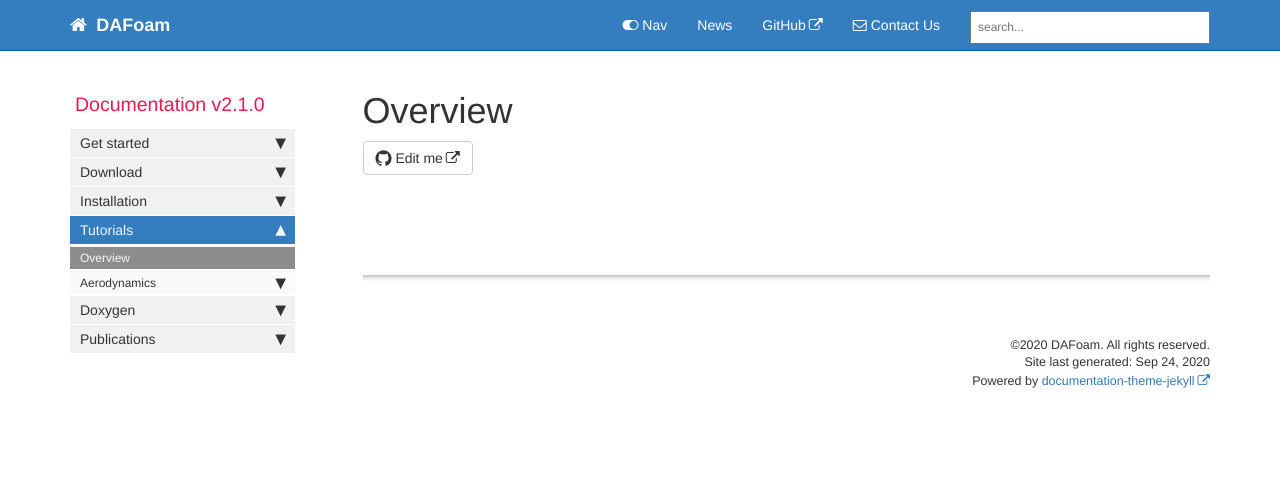
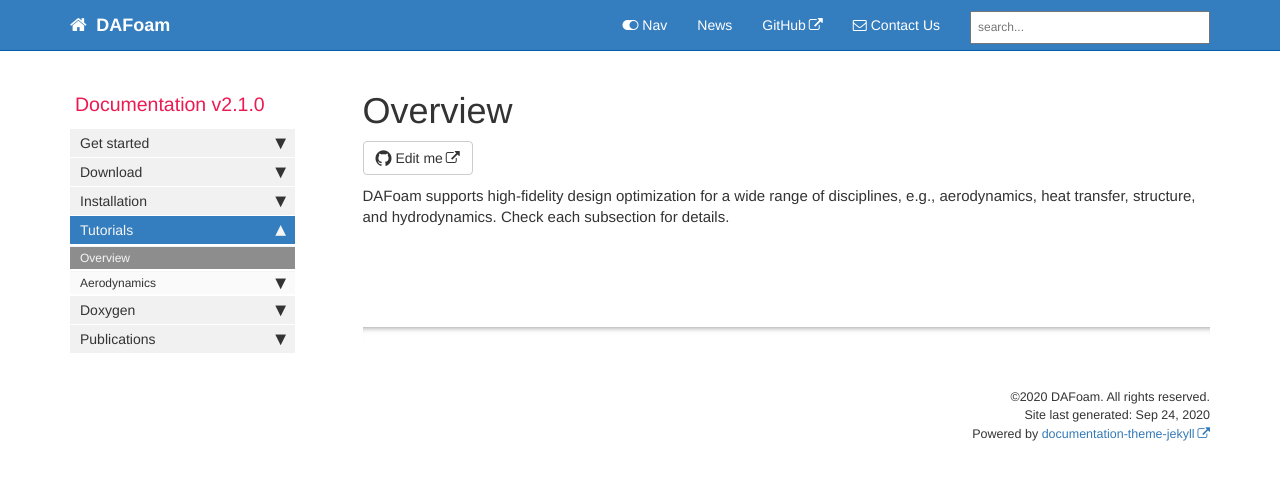
Before and after one commit to DAFoam/DAFoam.github.io, a Jekyll site: the page built from pages/mydoc/mydoc_tutorials_overview.md, in a window 1280 px wide. Shown: the top 480 px of the page. Built offline with Jekyll 4.4.1, drawn with Linux system fonts in a browser that asks for light colours; comment, search, counter and statistics services are not loaded.

Commit message:
content update

```diff
--- a/pages/mydoc/mydoc_tutorials_overview.md
+++ b/pages/mydoc/mydoc_tutorials_overview.md
@@ -7,5 +7,6 @@ permalink: mydoc_tutorials_overview.html
 folder: mydoc
 ---
 
+DAFoam supports high-fidelity design optimization for a wide range of disciplines, e.g., aerodynamics, heat transfer, structure, and hydrodynamics. Check each subsection for details.
 
 {% include links.html %}
```
